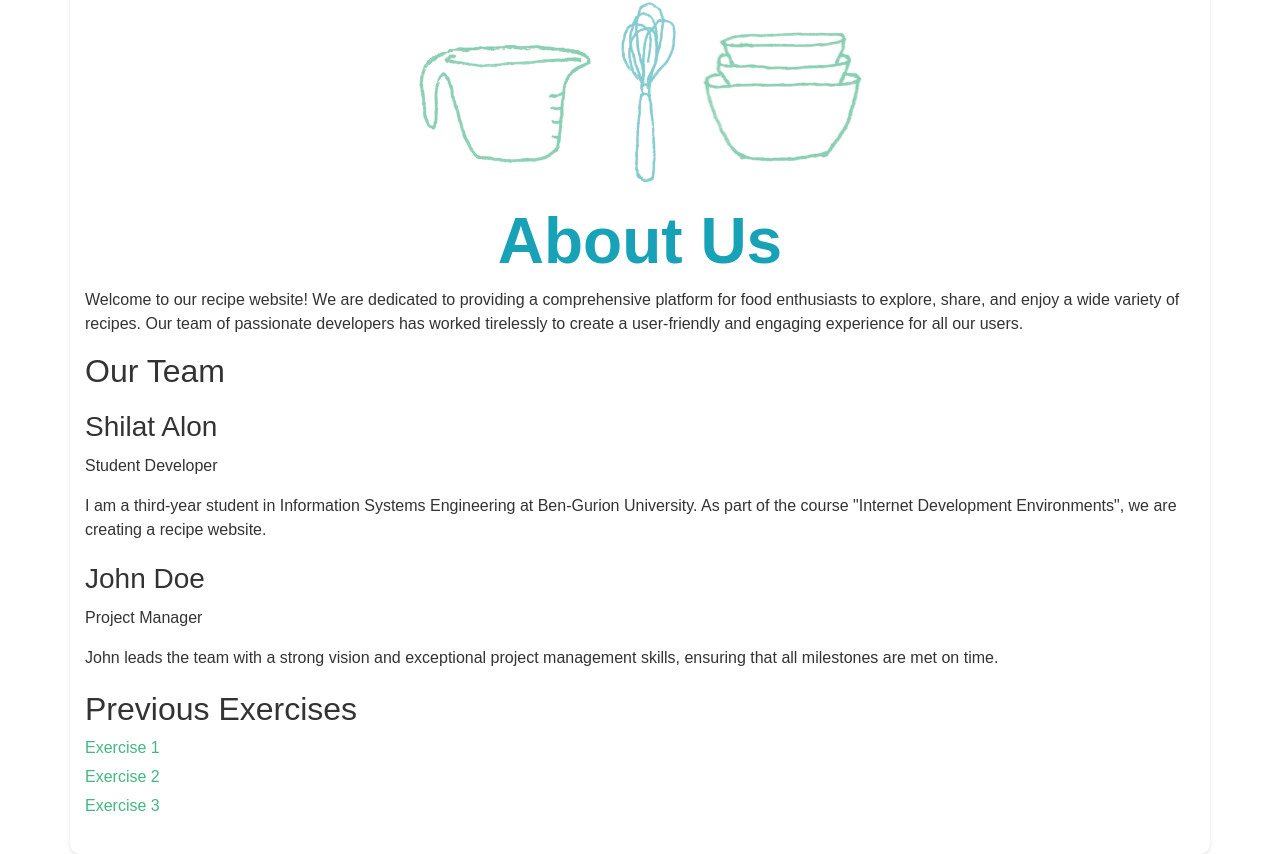
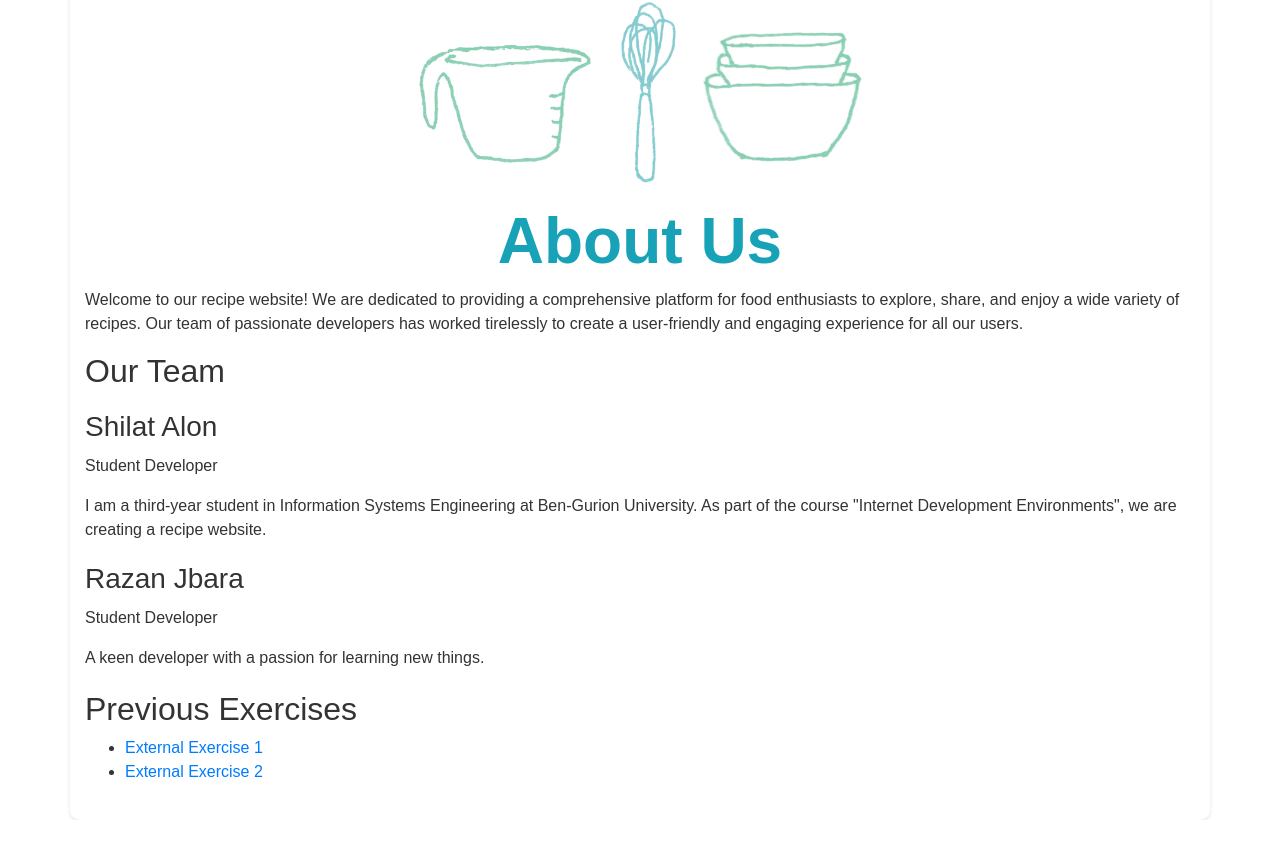
Before and after one commit to WED-2023/assignment2-1-318287810_322823261, a Vue app: page /#/about in a window 1280 px wide. Shown: the part 184-1038 px from the top of the page. After the commit the page ends 1004 px from the top, so only its background shows below. Built offline with nearby package versions, Linux system fonts and the light colour scheme.

Commit message:
About page - modified

```diff
--- /dev/null
+++ b/src/components/ExerciseLinks.vue
@@ -0,0 +1,14 @@
+<template>
+  <div>
+    <ul>
+      <li><a href="https://razan2704.github.io/322823261/" target="_blank">External Exercise 1</a></li>
+      <li><a href="https://razan2704.github.io/322823261/exercise2" target="_blank">External Exercise 2</a></li>
+    </ul>
+  </div>
+</template>
+
+<script>
+export default {
+  name: 'ExerciseLinks'
+};
+</script>
--- a/src/pages/AboutPage.vue
+++ b/src/pages/AboutPage.vue
@@ -11,24 +11,25 @@
       <p>I am a third-year student in Information Systems Engineering at Ben-Gurion University. As part of the course "Internet Development Environments", we are creating a recipe website.</p>
     </div>
     <div class="team-member">
-      <h3>John Doe</h3>
-      <p>Project Manager</p>
-      <p>John leads the team with a strong vision and exceptional project management skills, ensuring that all milestones are met on time.</p>
+      <h3>Razan Jbara</h3>
+      <p>Student Developer</p>
+      <p>A keen developer with a passion for learning new things.</p>
     </div>
 
     <h2>Previous Exercises</h2>
-    <ul>
-      <li><router-link :to="{ name: 'exercise1' }">Exercise 1</router-link></li>
-      <li><router-link :to="{ name: 'exercise2' }">Exercise 2</router-link></li>
-      <li><router-link :to="{ name: 'exercise3' }">Exercise 3</router-link></li>
-      <!-- Add more exercises as needed -->
-    </ul>
+    <ExerciseLinks />
+
   </div>
 </template>
 
 <script>
+import ExerciseLinks from '@/components/ExerciseLinks.vue'; // Adjust the path based on your project structure
+
 export default {
-  name: 'AboutPage'
+  name: 'AboutPage',
+  components: {
+    ExerciseLinks,
+  },
 };
 </script>
 
@@ -49,7 +50,7 @@ h1 {
   font-size: 4em;
   font-weight: bold;
   text-align: center;
-  color: #17a2b8; /* צבע ה-navbar */
+  color: #17a2b8; /* Navbar color */
 }
 
 .team-member {
```
